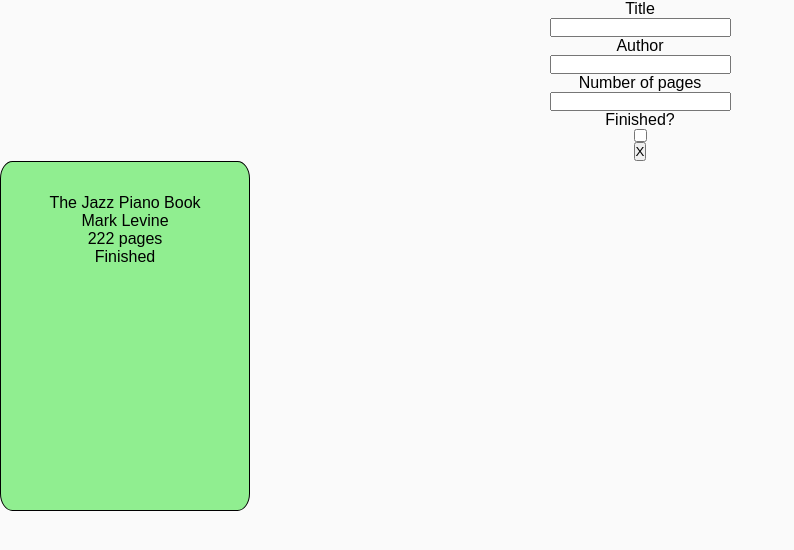
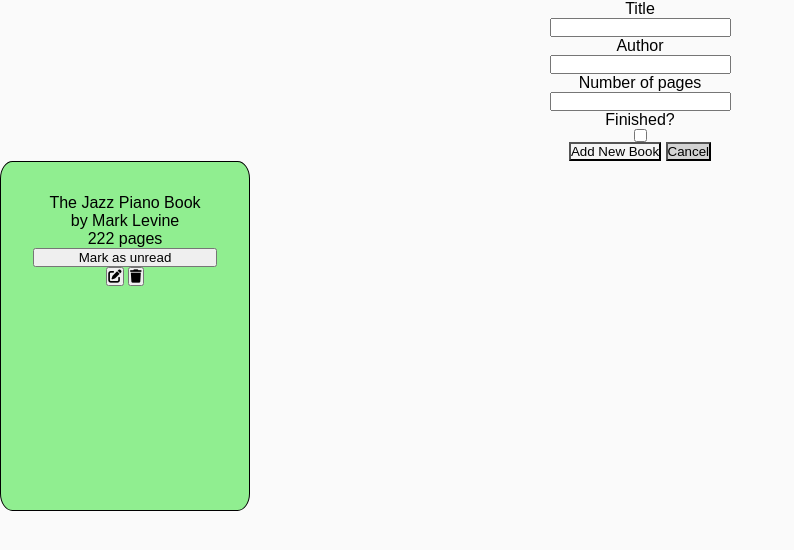
Before and after one commit to johnbede2000/libraryApp, a plain HTML site: page index.html in a window 1280 px wide. Both pictures are taken after a click on the button "Add a book". Shown: the part 74-624 px from the top of the page, without its empty margins (0-794 px from the left). Drawn offline with Linux system fonts and the light colour scheme.

Commit message:
in progress

```diff
--- a/index.html
+++ b/index.html
@@ -11,6 +11,7 @@
     <meta name="author" content="www.johnbe.de">
     <script src="https://kit.fontawesome.com/10e8632cd5.js" crossorigin="anonymous"></script>
 </head>
+
 <body>
     <a href="../"><i class="fas fa-arrow-left"></i> Home</a>
     <h1>Library App</h1>
@@ -25,18 +26,25 @@
             <input id='pages' type='number'></input>
             <label for='status'>Finished?</label>
             <input type='checkbox' id='status'></input>
-        <button type='button' id='hello'>X</button>
+            <div>
+                <button class='highlighted' type='button' id='add-book'>Add New Book</button>
+                <button class='shaded' type='button' id='close-form'>Cancel</button>
+            </div>
         </form>
     </div>
     <!-- display of books -->
     <div class='grid'>
         <div class='book finished'>
             <p class='title'>The Jazz Piano Book</p>
-        <p class='author'>Mark Levine</p>
+            <p>by <span class='author'>Mark Levine</span></p>
             <p class='pages'>222 pages</p>
-        <p class='status'>Finished</p>
+            <button type='button' class='status'>Mark as unread</button>
+            <div>
+                <button type='button'><i class="fas fa-edit"></i></button>
+                <button type='button'><i class="fas fa-trash"></i></button>
             </div>
         </div>
-<!-- Add a “NEW BOOK” button that brings up a form allowing users to input the details for the new book: author, title, number of pages, whether it’s been read and anything else you might want. -->
+    </div>
+
     <script src="libraryapp.js"></script>
 </body>
--- a/library.css
+++ b/library.css
@@ -3,9 +3,7 @@
     padding: 0;
 }
 
-*,
-*::before,
-*::after {
+*, *::before, *::after {
     box-sizing: inherit;
 }
 
@@ -26,7 +24,7 @@ image {
 
 body {
     font-family: sans-serif;
-    background-color: rgb(250,250,250);
+    background-color: rgb(250, 250, 250);
 }
 
 .grid {
@@ -54,7 +52,7 @@ body {
     margin-right: auto;
     text-align: center;
     max-width: 1000px;
-    display:flex;
+    display: flex;
     flex-direction: column;
     align-items: center;
 }
@@ -72,7 +70,7 @@ body {
 }
 
 form {
-    display:flex;
+    display: flex;
     flex-direction: column;
     align-items: center;
 }
@@ -86,3 +84,11 @@ form {
     cursor: pointer;
     border: 1px solid black;
 }
+
+.shaded {
+    background-color: lightgray;
+}
+
+.highlighted {
+    background-color: whitesmoke;
+}
--- a/libraryapp.js
+++ b/libraryapp.js
@@ -1,43 +1,45 @@
-// let myLibrary = [
-//   {
-//     title: 'The Jazz Piano Book',
-//     author: 'Mark Levine',
-//     pages: 222,
-//     status: 'finished',
-//   },
-//   {
-//     title: 'The Jazz Theory Book',
-//     author: 'Mark Levine',
-//     pages: 322,
-//     status: 'finished'
-//   }
-// ];
+let myLibrary = [
+  {
+    title: 'The Jazz Piano Book',
+    author: 'Mark Levine',
+    pages: 222,
+    status: 'finished',
+  },
+  {
+    title: 'The Jazz Theory Book',
+    author: 'Mark Levine',
+    pages: 322,
+    status: 'finished'
+  }
+];
 
-// function book(title, author, pages, status) {
-//   this.title = title
-//   this.author = author
-//   this.pages = pages
-//   this.status = status
-// }
+function Book(title, author, pages, status) {
+  this.title = title
+  this.author = author
+  this.pages = pages
+  this.status = status
+}
 
-// book.prototype.info = () => `${title} by ${author}, ${pages} pages, ${status}.`;
+function addBookToLibrary() {
+  // take user’s input and store the new book object into the array myLibrary: currently working on no.2
+  let title = document.getElementById("title").value;
+  let author = document.getElementById('author').value;
+  let pages = document.getElementById('pages').value;
 
-// function addBookToLibrary() {
-  //  take user’s input and store the new book object into the array myLibrary
-// }
+  let newObj = Book(title, author, pages, status);
+}
 
-// function displayMyLibrary() {
-//   // loops through the array and displays each book on the page. You can display them in some sort of table, or each on their own “card”
-//   for (let i=0; i<myLibrary.length; i++) {
-//     document.createElement(div);
-//   }
-// }
+function displayMyLibrary() {
+  // 3. loops through the array and displays each book on the page. You can display them in some sort of table, or each on their own “card”
+  for (let i=0; i<myLibrary.length; i++) {
+    document.createElement(div);
+  }
+}
 
 function toggleHidden() {
   document.querySelector('#input').classList.toggle('hidden');
   document.querySelector('#add').classList.toggle('hidden');
 }
 
-document.querySelector('#hello').addEventListener('click', toggleHidden);
-
+document.querySelector('#close-form').addEventListener('click', toggleHidden);
 document.querySelector('#add').addEventListener('click', toggleHidden);
```
Lines whose indentation alone changed are shown as unchanged.
